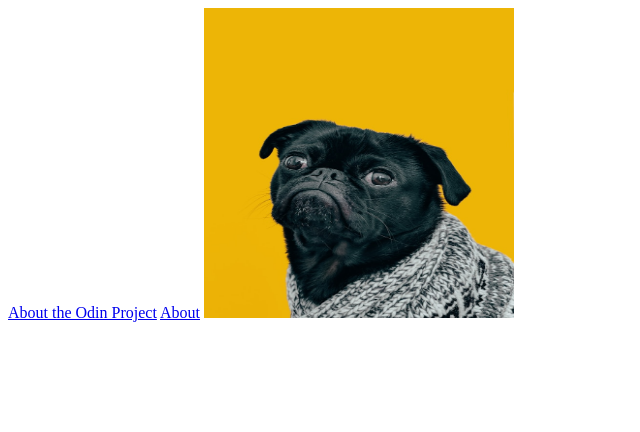
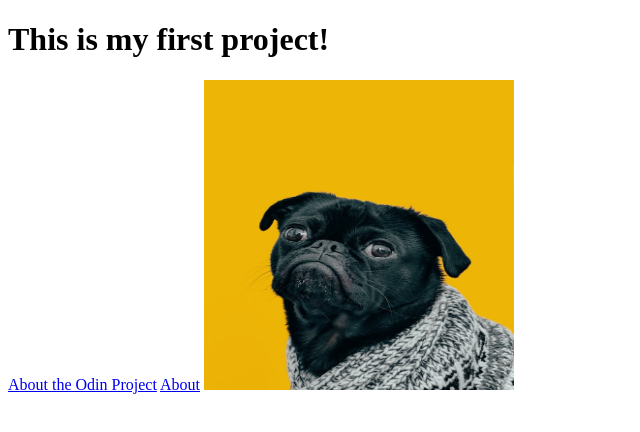
Before and after one commit to Ddume8/odinlinksimagesproject, a plain HTML site: page index.html in a window 1280 px wide. Shown: the whole page, without its empty margins (0-640 px from the left). Drawn offline with Linux system fonts and the light colour scheme.

Commit message:
Added H1 line

```diff
--- a/index.html
+++ b/index.html
@@ -7,6 +7,7 @@
 </head>
 <body>
 
+    <h1>This is my first project!</h1>
     <a href="https://www.theodinproject.com/about" target="_blank" rel="noopener noreferrer">About the Odin Project</a>
 
     <a href="./pages/about.html">About</a>
```
